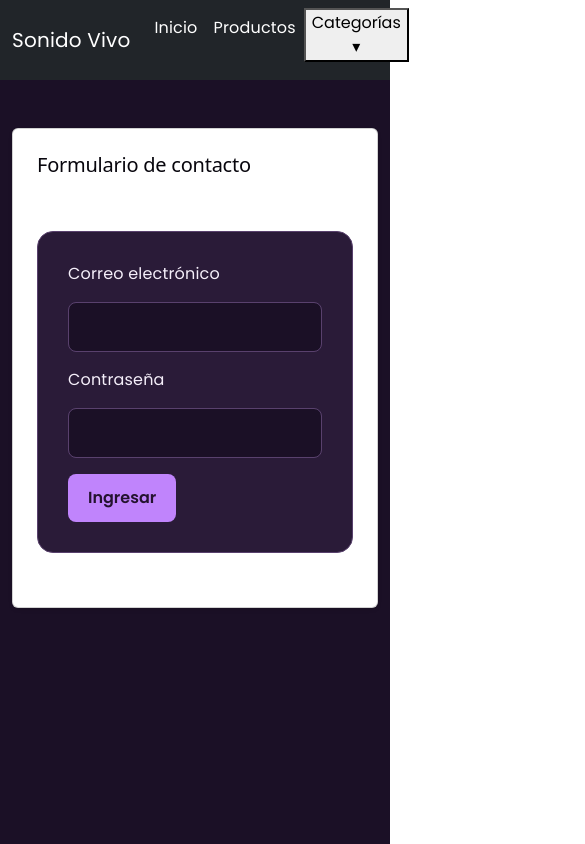
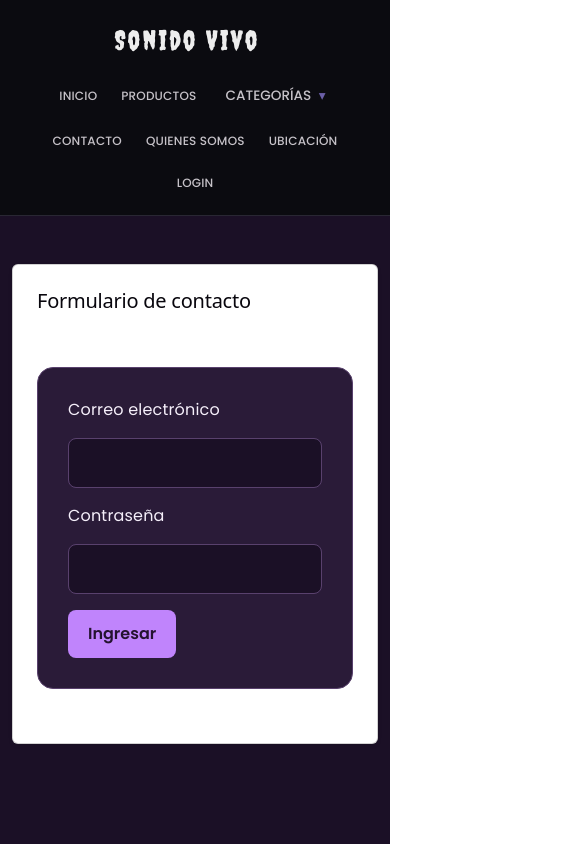
Before and after one commit to Cata-8/TiendaSonidoReact, a React (Vite) app: page /login in a window 390 px wide. Shown: the top 844 px of the page, 585 px wide, since content can reach past the window. Built offline with nearby package versions, Linux system fonts and the light colour scheme.

Commit message:
se crea css para controlar estilos de navbar

```diff
--- a/src/css/Navbar.css
+++ b/src/css/Navbar.css
@@ -0,0 +1,201 @@
+/* TIPOGRAFÍAS DEL PROYECTO ORIGINAL */
+@import url('https://fonts.googleapis.com/css2?family=Creepster&family=Poppins:wght@300;400;500;600;700&display=swap');
+
+/* BARRA DE NAVEGACIÓN */
+.navbar {
+  width: 100%;
+  min-height: 90px;
+  padding: 10px 4%;
+  box-sizing: border-box;
+  background-color: #0b0b10 !important;
+  border-bottom: 1px solid #292733;
+  display: flex;
+  align-items: center;
+}
+
+/* CONTENEDOR */
+.navbar .container {
+  width: 100%;
+  max-width: 1400px;
+  margin: 0 auto;
+  display: flex;
+  align-items: center;
+  justify-content: space-between;
+  gap: 25px;
+}
+
+/* LOGO / NOMBRE DE LA TIENDA */
+.navbar .navbar-brand {
+  font-family: 'Creepster', cursive;
+  font-size: 2rem;
+  color: #ededed !important;
+  letter-spacing: 2px;
+  text-decoration: none;
+  white-space: nowrap;
+  transition: color 0.3s ease;
+}
+
+.navbar .navbar-brand:hover {
+  color: #806bb5 !important;
+}
+
+/* ENLACES */
+.navbar .navbar-nav {
+  display: flex;
+  flex-direction: row;
+  align-items: center;
+  justify-content: flex-end;
+  gap: 8px;
+}
+
+/* ESTILO DE LOS ENLACES */
+.navbar .nav-link {
+  color: #c6c2c8 !important;
+  font-family: 'Poppins', sans-serif;
+  font-size: 0.85rem;
+  font-weight: 500;
+  text-transform: uppercase;
+  white-space: nowrap;
+  margin: 0 5px;
+  padding: 10px 8px;
+  text-decoration: none;
+  transition: color 0.3s ease;
+}
+
+/* EFECTO AL PASAR EL CURSOR */
+.navbar .nav-link:hover,
+.navbar .nav-link:focus {
+  color: #bd5b88 !important;
+}
+
+/* MENÚ DESPLEGABLE */
+.navbar .dropdown-menu {
+  background-color: #15151c;
+  border: 1px solid #292733;
+  border-radius: 4px;
+  box-shadow: 0 10px 30px rgba(0, 0, 0, 0.5);
+}
+
+.navbar .dropdown-item {
+  color: #d6d3d8;
+  padding: 10px 18px;
+  font-family: 'Poppins', sans-serif;
+  font-size: 0.85rem;
+  transition: background-color 0.2s ease, color 0.2s ease;
+}
+
+.navbar .dropdown-item:hover {
+  color: #fff;
+  background-color: #6b5fa7;
+}
+
+/* ADAPTACIÓN A PANTALLAS PEQUEÑAS */
+@media (max-width: 1000px) {
+  .navbar {
+    padding: 15px 3%;
+  }
+
+  .navbar .container {
+    flex-direction: column;
+    gap: 10px;
+  }
+
+  .navbar .navbar-nav {
+    justify-content: center;
+    flex-wrap: wrap;
+  }
+}
+
+@media (max-width: 550px) {
+  .navbar .navbar-brand {
+    font-size: 1.7rem;
+  }
+
+  .navbar .nav-link {
+    font-size: 0.75rem;
+    padding: 8px 6px;
+    margin: 0;
+  }
+}
+
+/* CONTENEDOR DE CATEGORÍAS */
+.navbar .dropdown-categorias {
+  position: relative;
+}
+
+/* BOTÓN CATEGORÍAS SIN BORDE */
+.navbar .dropdown-boton {
+  background: transparent !important;
+  border: none !important;
+  outline: none !important;
+  box-shadow: none !important;
+  color: #c6c2c8 !important;
+  font-family: 'Poppins', sans-serif;
+  font-size: 0.85rem;
+  font-weight: 500;
+  text-transform: uppercase;
+  padding: 10px 8px;
+  margin: 0 5px;
+  cursor: pointer;
+  transition: color 0.3s ease;
+}
+
+.navbar .dropdown-boton:hover,
+.navbar .dropdown-boton:focus {
+  color: #bd5b88 !important;
+  background: transparent !important;
+  border: none !important;
+  box-shadow: none !important;
+}
+
+.navbar .dropdown-boton span {
+  color: #6b5fa7;
+  margin-left: 4px;
+}
+
+/* MENÚ DESPLEGABLE */
+.navbar .dropdown-categorias .dropdown-menu {
+  display: none;
+  position: absolute;
+  top: 100%;
+  left: 0;
+  z-index: 1050;
+  min-width: 230px;
+  padding: 6px;
+  margin: 5px 0 0;
+  background-color: #15151c;
+  border: 1px solid #292733;
+  border-radius: 5px;
+  box-shadow: 0 10px 30px rgba(0, 0, 0, 0.5);
+}
+
+/* MOSTRAR AL HACER CLIC */
+.navbar .dropdown-categorias .dropdown-menu.show {
+  display: block;
+}
+
+/* OPCIONES DEL MENÚ */
+.navbar .dropdown-categorias .dropdown-menu a {
+  display: block;
+  padding: 10px 12px;
+  color: #d6d3d8;
+  font-family: 'Poppins', sans-serif;
+  font-size: 0.85rem;
+  text-decoration: none;
+  border-radius: 4px;
+}
+
+.navbar .dropdown-categorias .dropdown-menu a:hover {
+  color: #fff;
+  background-color: #6b5fa7;
+}
+
+
+.navbar .dropdown-item {
+  color: #d6d3d8;
+}
+
+.navbar .dropdown-item:hover {
+  color: white;
+  background-color: #6b5fa7;
+}
```
